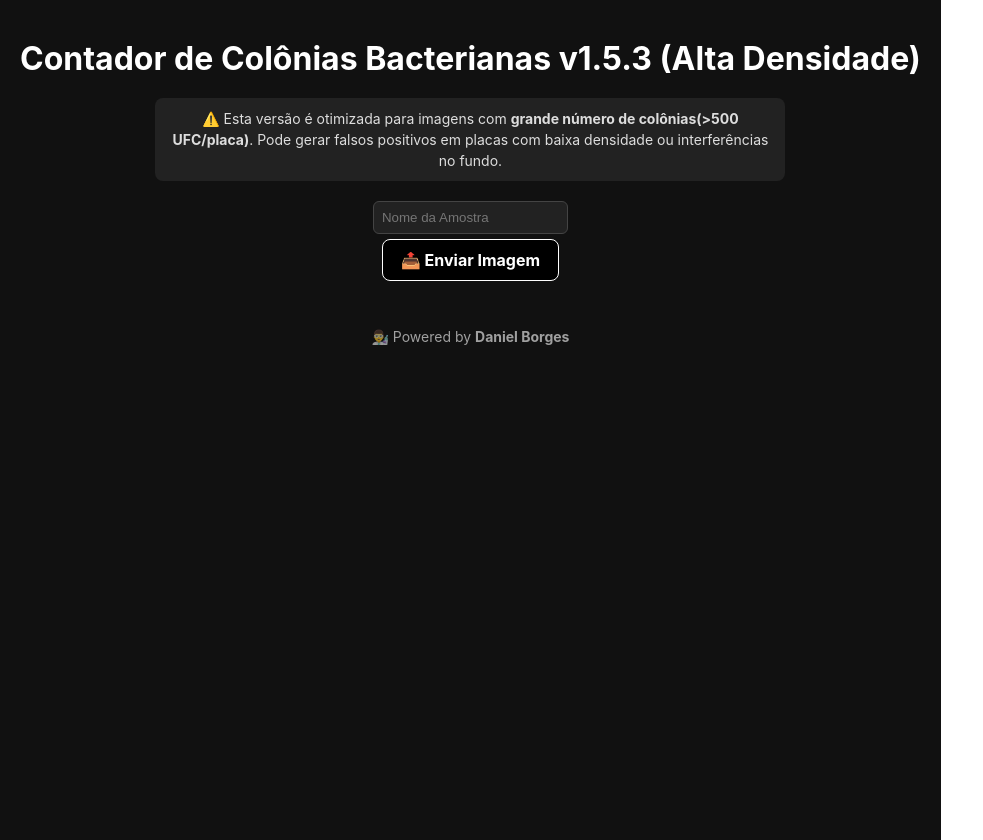
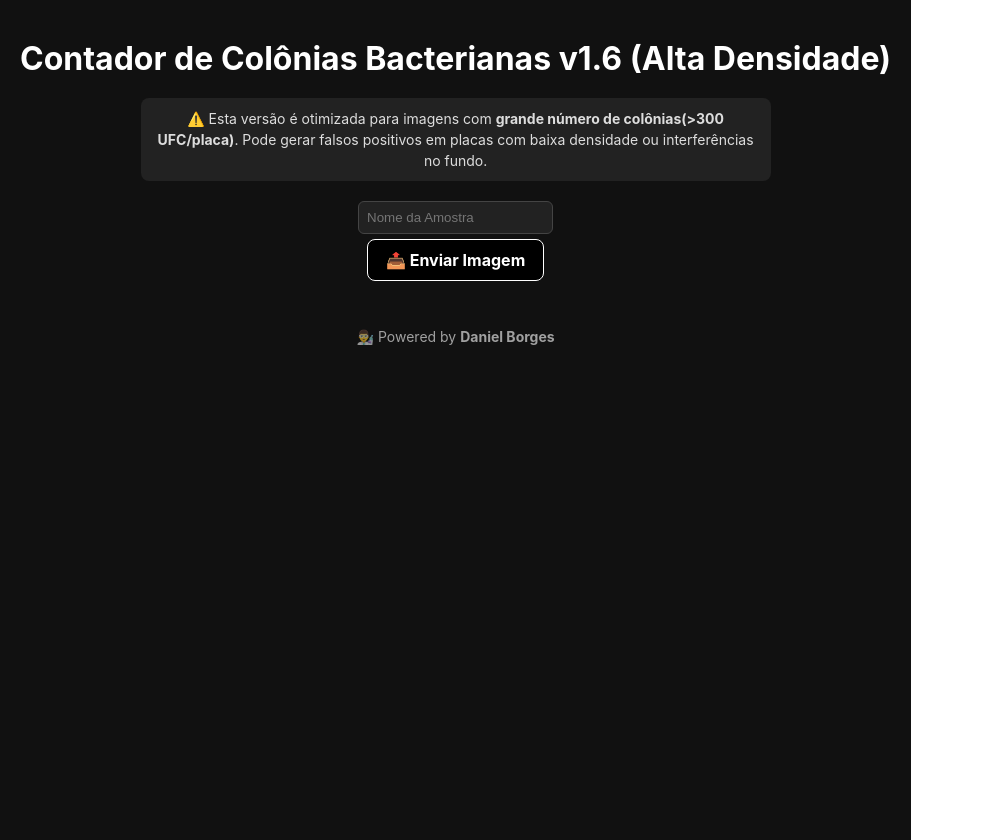
Before and after one commit to DanBo-DA/bacteria-colony-counter, a React (Vite) app in the folder frontend/: page / in a window 1280 px wide. Shown: the whole page, without its empty margins (0-983 px from the left). Built offline with nearby package versions, Linux system fonts and the light colour scheme.

Commit message:
Update App.jsx

```diff
--- a/frontend/src/App.jsx
+++ b/frontend/src/App.jsx
@@ -215,9 +215,9 @@ function App() {
 
   return (
     <div style={{ padding: 20, textAlign: 'center', backgroundColor: '#111', color: '#fff', minHeight: '100vh' }}>
-      <h1 style={{ fontSize: 32 }}>Contador de Colônias Bacterianas v1.5.3 (Alta Densidade)</h1>
+      <h1 style={{ fontSize: 32 }}>Contador de Colônias Bacterianas v1.6 (Alta Densidade)</h1>
       <p style={{ backgroundColor: '#222', color: '#ddd', padding: '10px 15px', borderRadius: 8, maxWidth: 600, margin: '10px auto', fontSize: 14 }}>
-        ⚠️ Esta versão é otimizada para imagens com <strong>grande número de colônias(&gt;500 UFC/placa)</strong>.
+        ⚠️ Esta versão é otimizada para imagens com <strong>grande número de colônias(&gt;300 UFC/placa)</strong>.
         Pode gerar falsos positivos em placas com baixa densidade ou interferências no fundo.
       </p>
 
```
